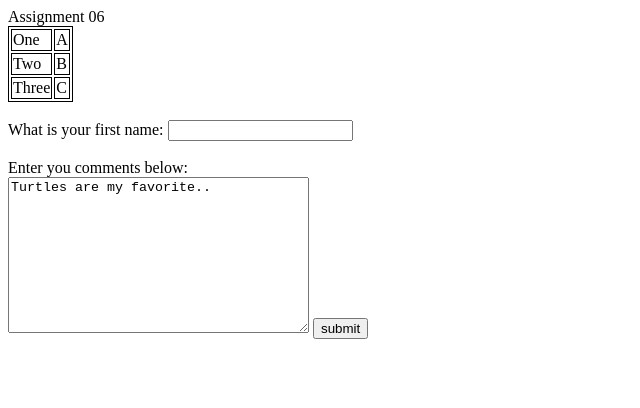
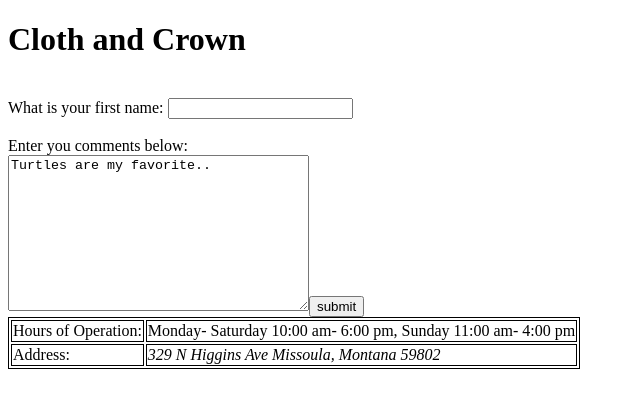
Before and after one commit to megry96/web-dev-homework, a plain HTML site: page Assignment-06/index.html in a window 1280 px wide. Shown: the whole page, without its empty margins (0-640 px from the left). Drawn offline with Linux system fonts and the light colour scheme.

Commit message:
Update index.html

```diff
--- a/Assignment-06/index.html
+++ b/Assignment-06/index.html
@@ -9,6 +9,10 @@
   content="..."
   <meta name="author"
   content="Megan Ryan"
+<body>
+  <h1> Cloth and Crown </h1>
+</body>
+
   <title> Assignment 06</title>
   <style>
     table,td {border: 1px solid black}
@@ -18,24 +22,20 @@
   <body>
     <table>
 <tr>
-  <td>One</td>
-  <td>A</td>
+  <td>Hours of Operation:</td>
+  <td>Monday- Saturday 10:00 am- 6:00 pm,
+Sunday 11:00 am- 4:00 pm</td>
+
+
 </tr>
 
-<tr>
-  <td>Two</td>
-  <td>B</td>
-  </tr>
 
 
 <tr>
-  <td>Three</td>
-  <td>C</td>
+  <td>Address:</td>
+  <td><Address> 329 N Higgins Ave
+Missoula, Montana 59802</td>
   </tr>
-
-
-    </table>
-
 <br>
 
     <form action="https://exmple.com
```
